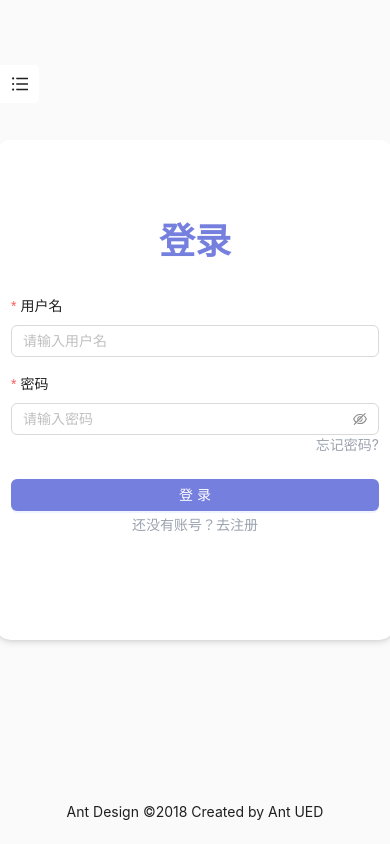
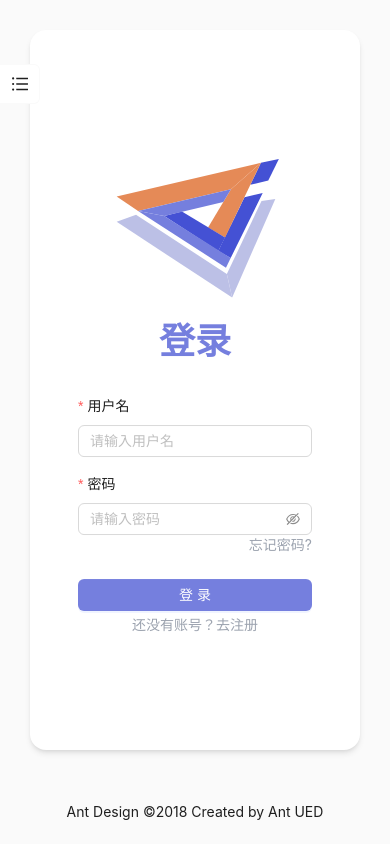
Before and after one commit to SYSUMSC/aigame, a Vue app in the folder frontend/: page /user/login in a window 390 px wide. Built offline with nearby package versions, Linux system fonts and the light colour scheme.

Commit message:
同步antd和tailwind的响应式断点，初步实现Header和登录注册界面的移动端布局

```diff
--- a/frontend/src/App.vue
+++ b/frontend/src/App.vue
@@ -24,12 +24,12 @@
         <a-layout class="h-screen">
             <a-layout-sider style="position: fixed;" theme="light" class="h-screen z-50" v-if="windowWidth < AntdWindowsWidth.lg"
                 breakpoint="lg" collapsed-width="0" @collapse="onCollapse" @breakpoint="onBreakpoint">
-                <NavBar :window-width="windowWidth" />
+                <NavBar/>
             </a-layout-sider>
             <a-layout>
                 <a-layout-header v-if="windowWidth >= AntdWindowsWidth.lg"
                     style="height: 50px;max-height: 50px; line-height: 50px; background-color: '#000无效'; padding: 0 ">
-                    <NavBar :window-width="windowWidth" />
+                    <NavBar/>
                 </a-layout-header>
                 <a-layout-content class="overflow-x-hidden overflow-y-aut" style="padding: 30px ;">
                     <!-- <div :style="{ padding: '24px', background: '#fff', height: '100%' }"> -->
@@ -44,11 +44,12 @@
     </a-config-provider>
 </template>
 <script lang="ts" setup>
-import { onBeforeUnmount, onMounted, ref } from 'vue';
+import { onBeforeUnmount, onMounted } from 'vue';
 import { UserOutlined, VideoCameraOutlined, UploadOutlined } from '@ant-design/icons-vue';
 import { RouterView } from "vue-router";
 import NavBar from './components/NavBar.vue';
 import { AntdWindowsWidth } from './constants/antd-windows-width';
+import { windowWidth} from './global/window.js'
 const onCollapse = (collapsed: boolean, type: string) => {
     console.log(collapsed, type);
 };
@@ -56,7 +57,6 @@ const onCollapse = (collapsed: boolean, type: string) => {
 const onBreakpoint = (broken: boolean) => {
     console.log(broken);
 };
-const windowWidth = ref(0);
 onMounted(() => {
     windowWidth.value = window.innerWidth;
     window.addEventListener('resize', () => {
--- a/frontend/src/components/NavBar.vue
+++ b/frontend/src/components/NavBar.vue
@@ -5,8 +5,9 @@ import { ref, watch } from "vue";
 import { AntdWindowsWidth } from "../constants/antd-windows-width";
 import { LogoutOutlined } from "@ant-design/icons-vue";
 import { h } from "vue";
+import { windowWidth } from "../global/window";
 
-const { windowWidth } = defineProps<{ windowWidth: number }>();
+// const { windowWidth } = defineProps<{ windowWidth: number }>();
 
 const userStore = useUserStore();
 const router = useRouter();
@@ -48,42 +49,45 @@ const logout = () => {
 
 <template>
     <a-menu v-model:selectedKeys="selectedKeys" theme="light"
-        v-bind:mode="windowWidth < AntdWindowsWidth.lg ? 'inline' : 'horizontal'" style="width: 100%;" class="w-ful">
-        <a-menu-item key="/" class="amenu-select-hidden">
+        v-bind:mode="windowWidth < AntdWindowsWidth.lg ? 'inline' : 'horizontal'" style="width: 100%; height: 100%;" :class="[windowWidth > AntdWindowsWidth.lg? '':'flex flex-col justify-start']">
+        <a-menu-item v-if="windowWidth > AntdWindowsWidth.lg" key="/" class="amenu-select-hidden">
             <img src="/logo_aigame.svg" alt="AIGame" class="size-[50px] ">
         </a-menu-item>
-        <a-menu-item key="/" style="" class="amenu-select">
+        <a-menu-item key="/" style="" :class="windowWidth > AntdWindowsWidth.lg&& 'amenu-select'">
             首页
         </a-menu-item>
-        <a-menu-item key="/info" class="amenu-select" :disabled="!userStore.isLoggedIn()">
+        <a-menu-item key="/info" :class="windowWidth > AntdWindowsWidth.lg&& 'amenu-select'" :disabled="!userStore.isLoggedIn()">
             用户中心
         </a-menu-item>
-        <a-menu-item key="/competitioncenter" class="amenu-select" :disabled="!userStore.isLoggedIn()">
+        <a-menu-item key="/competitioncenter" :class="windowWidth > AntdWindowsWidth.lg&& 'amenu-select'" :disabled="!userStore.isLoggedIn()">
             比赛中心
         </a-menu-item>
-        <a-menu-item key="/announcements" class="amenu-select" :disabled="!userStore.isLoggedIn()">
+        <a-menu-item key="/announcements" :class="windowWidth > AntdWindowsWidth.lg&& 'amenu-select'" :disabled="!userStore.isLoggedIn()">
             公告
         </a-menu-item>
         <template v-if="userStore.isLoggedIn()">
-            <a-menu-item key="/info" class="amenu-select-hidden force-ml-auto text-xl py-3 force-px-0">
+            <a-menu-item v-if="windowWidth > AntdWindowsWidth.lg" key="/info" class="amenu-select-hidden !ml-auto lg:text-xl py-3 lg:!px-0">
                 {{ userStore.user!.username }}
             </a-menu-item>
-            <a-menu-item key="/logout" class="amenu-select amenu-compact-l py-1 mr-10 force-px-0">
-                <a-button size="large" shape="circle" :icon="h(LogoutOutlined)" danger style="padding: 0; border: none;" class="force-p-0 abtn-icon-lg"/>
+            <a-menu-item key="/logout" :class="[windowWidth > AntdWindowsWidth.lg? 'amenu-select':'', 'amenu-compact-l' ,'py-1','justify-self-end', 'mr-10' ,'lg:!px-0']">
+                <a-button v-if="windowWidth > AntdWindowsWidth.lg" size="large" shape="circle" :icon="h(LogoutOutlined)" danger style="padding: 0; border: none;" class="!p-0 abtn-icon-lg"/>
+                <span class="text-red-500" v-else>退出登录</span>
             </a-menu-item>
         </template>
         <template v-else>
             <!-- <div class="justify-self-end"> -->
-            <a-menu-item key="/user/login" class="amenu-select-hidden force-ml-auto force-px-0">
-                <a-button>
+            <a-menu-item key="/user/login" class="amenu-select-hidden !ml-auto lg:!px-0">
+                <a-button v-if="windowWidth > AntdWindowsWidth.lg">
                     登录
                 </a-button>
+                <span v-else>登录</span>
             </a-menu-item>
-            <!-- flex- self-end force-justify-self-end fle justify-end  -->
-            <a-menu-item key="/user/reg" class="amenu-select-hidden force-pl-">
-                <a-button type="primary" class="force-p">
+            <!-- flex- self-end !justify-self-end fle justify-end  -->
+            <a-menu-item key="/user/reg" class="amenu-select-hidden">
+                <a-button type="primary" v-if="windowWidth > AntdWindowsWidth.lg">
                     注册
                 </a-button>
+                <span v-else>注册</span>
             </a-menu-item>
             <!-- </div> -->
             <!-- <div class="self-end"> -->
--- /dev/null
+++ b/frontend/src/global/window.ts
@@ -0,0 +1,2 @@
+import { ref } from 'vue'
+export const windowWidth = ref(window.innerWidth)
--- a/frontend/src/style.css
+++ b/frontend/src/style.css
@@ -11,6 +11,7 @@
 	--secondary-color-hover: #CF7D4F;
 	--secondary-color-active: #B36B43;
 }
+
 
 .btn-scale{
 	@apply transition-all duration-300 hover:scale-110 active:scale-90
@@ -107,20 +108,3 @@
 .abtn-icon-lg>span{
 	transform: scale(1.5) !important;
 }
-/* //**----------------------------General----------------------------------------------------- */
-.force-ml-auto{
-	margin-left:auto !important;
-}
-.force-p-0{
-	padding:0 !important;
-}
-.force-px-0{
-	padding-left:0 !important;
-	padding-right:0 !important;
-}
-.force-pl-0{
-	padding-left:0 !important;
-}
-.force-justify-self-end{
-	align-self:flex-end !important;
-}
--- a/frontend/src/views/Forget.vue
+++ b/frontend/src/views/Forget.vue
@@ -1,8 +1,8 @@
 <template>
 	<div class="size-full relative">
-		<div class="w-[400px] h-[600px] max-h-full bg-white rounded-2xl shadow-md absolute top-1/2 left-1/2 transform -translate-x-1/2 -translate-y-1/2" >
+		<div class="size-full lg:w-[400px] lg:h-[600px] max-h-full bg-white rounded-2xl shadow-md absolute top-1/2 left-1/2 transform -translate-x-1/2 -translate-y-1/2" >
 			<!-- style="width: 400px; height: 600px; max-height: 100%;" class="p-3 bg-white rounded-2xl shadow-md fle flex-col justify-center absolute top-1/2 left-1/2 transform -translate-x-1/2 -translate-y-1/2 overflow-y-auto" -->
-			<a-form layout="vertical" rules="" @submit.prevent="resetPassword" class="w-full max-h-full p-3 absolute top-1/2 left-1/2 -translate-x-1/2 -translate-y-1/2 overflow-y-auto" >
+			<a-form layout="vertical" rules="" @submit.prevent="resetPassword" class="w-full max-h-full p-5 lg:p-3 absolute top-1/2 left-1/2 -translate-x-1/2 -translate-y-1/2 overflow-y-auto" >
 				<a-form-item class="mb-3">
 					<h3 class="w-full text-4xl text-center font-bold text-primary">找回密码</h3>
 				</a-form-item>
--- a/frontend/src/views/Login.vue
+++ b/frontend/src/views/Login.vue
@@ -1,10 +1,11 @@
 <template>
 	<div class="size-full relative">
-		<div class="w-[400px] h-[500px] max-h-full bg-white rounded-2xl shadow-md absolute top-1/2 left-1/2 transform -translate-x-1/2 -translate-y-1/2" >
+		<div class="size-full lg:w-[400px] lg:h-[500px] max-h-full bg-white rounded-2xl shadow-md absolute top-1/2 left-1/2 transform -translate-x-1/2 -translate-y-1/2" >
 			<!-- style="width: 400px; height: 600px; max-height: 100%;" class="p-3 bg-white rounded-2xl shadow-md fle flex-col justify-center absolute top-1/2 left-1/2 transform -translate-x-1/2 -translate-y-1/2 overflow-y-auto" -->
-			<a-form layout="vertical" @submit.prevent="login" class="w-full max-h-full p-3 absolute top-1/2 left-1/2 -translate-x-1/2 -translate-y-1/2 overflow-y-auto" >
+			<a-form layout="vertical" @submit.prevent="login" class="w-full max-h-full p-5 lg:p-3 absolute top-1/2 left-1/2 -translate-x-1/2 -translate-y-1/2 overflow-y-auto" >
 				<!-- dTODO flex导致出现滚动条的高度下能正常滚动底部到但顶部无法滚动完全 -->
-				<a-form-item class="mb-3">
+				<a-form-item class="mb-3 flex justify-center">
+					<img v-if="windowWidth <= AntdWindowsWidth.lg" src="/logo_aigame.svg" alt="" class="size-[200px]">
 					<h3 class="w-full text-4xl text-center font-bold text-primary">登录</h3>
 				</a-form-item>
 				<a-form-item label="用户名" class="mb-3" :rules="[{ required: true, message: '请输入用户名',trigger:'blur' }]">
@@ -30,6 +31,8 @@ import { ref } from 'vue';
 import axios from 'axios';
 import { useUserStore } from '../stores/user';
 import { useRouter } from 'vue-router';
+import { windowWidth } from '../global/window';
+import { AntdWindowsWidth } from '../constants/antd-windows-width';
 
 // const { windowWidth } = defineProps<{ windowWidth: number }>();
 
--- a/frontend/src/views/Reg.vue
+++ b/frontend/src/views/Reg.vue
@@ -6,11 +6,12 @@
         colorLinkHover: '#E58A57',
     }}">
 		<div class="size-full relative">
-			<div class="w-[400px] h-[700px] max-h-full bg-white rounded-2xl shadow-md absolute top-1/2 left-1/2 transform -translate-x-1/2 -translate-y-1/2" >
+			<div class="size-full lg:w-[400px] lg:h-[700px] max-h-full bg-white rounded-2xl shadow-md absolute top-1/2 left-1/2 transform -translate-x-1/2 -translate-y-1/2" >
 				<!-- style="width: 400px; height: 600px; max-height: 100%;" class="p-3 bg-white rounded-2xl shadow-md fle flex-col justify-center absolute top-1/2 left-1/2 transform -translate-x-1/2 -translate-y-1/2 overflow-y-auto" -->
-				<a-form layout="vertical" :rules="{username: [{ required: true, message: '请输入用户名' }], password: [{ required: true, message: '请输入密码', trigger: 'blur' }]}" @submit.prevent="reg" class="w-full max-h-full p-3 absolute top-1/2 left-1/2 -translate-x-1/2 -translate-y-1/2 overflow-y-auto" >
+				<a-form layout="vertical" :rules="{username: [{ required: true, message: '请输入用户名' }], password: [{ required: true, message: '请输入密码', trigger: 'blur' }]}" @submit.prevent="reg" class="w-full max-h-full p-5 lg:p-3 absolute top-1/2 left-1/2 -translate-x-1/2 -translate-y-1/2 overflow-y-auto" >
 					<!-- dTODO flex导致出现滚动条的高度下能正常滚动底部到但顶部无法滚动完全 -->
-					<a-form-item class="mb-3">
+					<a-form-item class="mb-3 flex justify-center">
+						<img v-if="windowWidth <= AntdWindowsWidth.lg" src="/logo_aigame.svg" alt="" class="size-[200px]">
 						<h3 class="w-full text-4xl text-center font-bold text-secondary">注册</h3>
 					</a-form-item>
 					<a-form-item label="用户名" class="mb-3">
@@ -51,6 +52,8 @@
 import { ref } from 'vue';
 import axios from 'axios';
 import { useRouter } from 'vue-router';
+import { windowWidth } from '../global/window';
+import { AntdWindowsWidth } from '../constants/antd-windows-width';
 
 const username = ref('');
 const email = ref('');
--- a/frontend/tailwind.config.js
+++ b/frontend/tailwind.config.js
@@ -7,14 +7,14 @@ export default {
   theme: {
     extend: {},
     screens: {
-      'sm': '640px',
-      // => @media (min-width: 640px) { ... }
+      'sm': '576px',
+      // => @media (min-width: 576px) { ... }
 
       'md': '768px',
       // => @media (min-width: 768px) { ... }
 
-      'lg': '1024px',
-      // => @media (min-width: 1024px) { ... }
+      'lg': '992px',
+      // => @media (min-width: 992px) { ... }
 
       'xl': '1280px',
       // => @media (min-width: 1280px) { ... }
```
